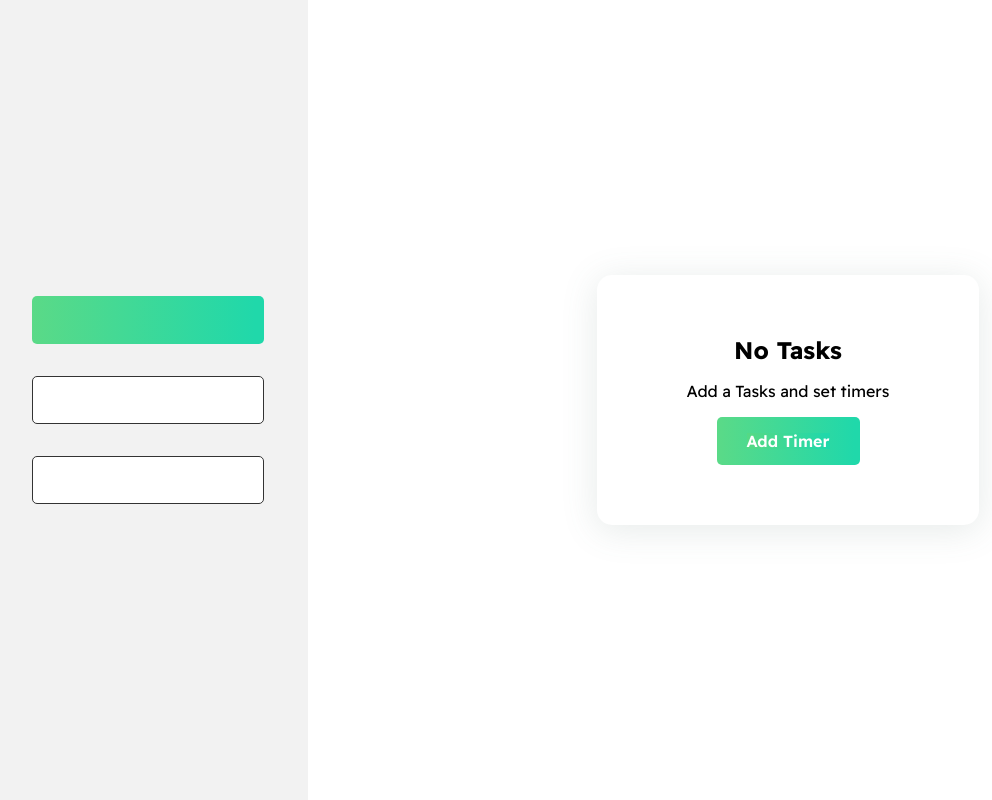
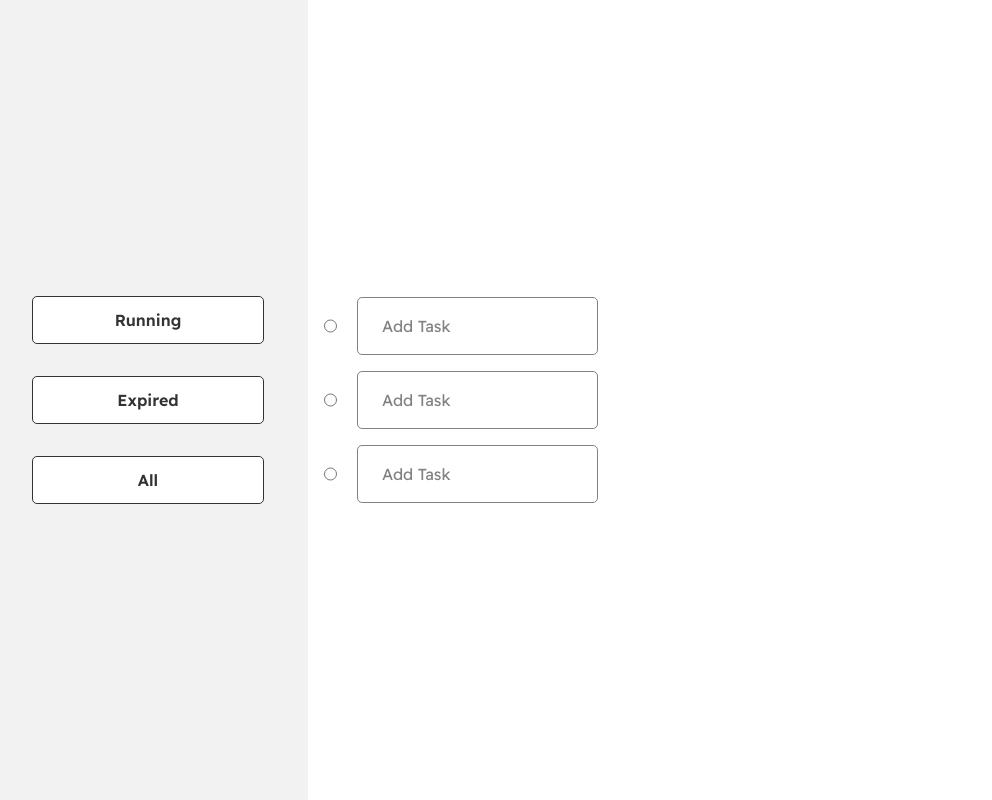
Before and after one commit to rajvaya/TickTockTasks, a React (Vite) app: page / in a window 1280 px wide. Shown: the whole page, without its empty margins (12-1004 px from the left). Built offline with nearby package versions, Linux system fonts and the light colour scheme.

Commit message:
✅ basic input with radio for todo

```diff
--- a/src/App.tsx
+++ b/src/App.tsx
@@ -1,12 +1,11 @@
-import React, { useEffect, useState } from 'react';
+import { useEffect, useState } from 'react';
 import './App.css'
 import SideBar from './components/SideBar'
 import { useWindowSize } from './utils/useWindowSize';
 import MenuIcon from './assets/Menu.svg';
 import classNames from 'classnames';
-import BaseCard from './components/Card';
-import Button from './components/Button';
 import NoTaskCard from './components/NoTaskCard';
+import { ToDoInput } from './components/Input';
 
 function App() {
   const {width} = useWindowSize();
@@ -31,7 +30,13 @@ function App() {
           </div>
 
           <div className='main-content'>
-              <NoTaskCard/>
+
+                <div>
+                 <ToDoInput />
+                 <ToDoInput />
+                 <ToDoInput />
+                  </div>
+              {/* <NoTaskCard/> */}
             </div>
         </div>
     </div>
--- /dev/null
+++ b/src/components/Input/index.tsx
@@ -0,0 +1,11 @@
+import React from 'react'
+import './input.css'
+
+export const ToDoInput = () => {
+  return (
+    <div className='to-do-input'>
+        <input type="radio" className='radio-input'/>
+        <input type="text" className='text-input' placeholder='Add Task'/>
+    </div>
+  )
+}
--- /dev/null
+++ b/src/components/Input/input.css
@@ -0,0 +1,38 @@
+.to-do-input {
+  display: flex;
+  flex-direction: row;
+  gap: 20px;
+  margin: 16px 16px;
+}
+
+.text-input {
+  background: #ffffff;
+  border: 0.5px solid #828282;
+  border-radius: 5px;
+  padding: 16px 24px;
+  width: max-content;
+  height: auto;
+  text-overflow: clip;
+  outline-color: #5ce695;
+  font-family: "Readex Pro";
+  font-style: normal;
+  font-weight: 400;
+  font-size: 16px;
+  line-height: 150%;
+  display: flex;
+  align-items: center;
+  color: #828282;
+}
+
+.text-input::placeholder {
+  font-family: "Readex Pro";
+  font-style: normal;
+  font-weight: 400;
+  font-size: 16px;
+  line-height: 150%;
+  color: #828282;
+}
+.radio-input {
+  background: #ffffff;
+  border: 0.5px solid #828282;
+}
--- a/src/components/SideBar/index.tsx
+++ b/src/components/SideBar/index.tsx
@@ -13,9 +13,9 @@ function SideBar({onClick,isSidebarOpen} : {onClick: () => void,isSidebarOpen:bo
       <img src={CloseIcon} onClick={onClick} className="icon" alt="" />
       </div>
       <div className="state-button-container">
-      <Button variant="primary"/>
-      <Button variant="secondary" />
-      <Button variant="secondary"/>
+      <Button variant="secondary" label="Running"/>
+      <Button variant="secondary" label="Expired" />
+      <Button variant="secondary" label="All"/>
       </div>
 
     </div>
```
